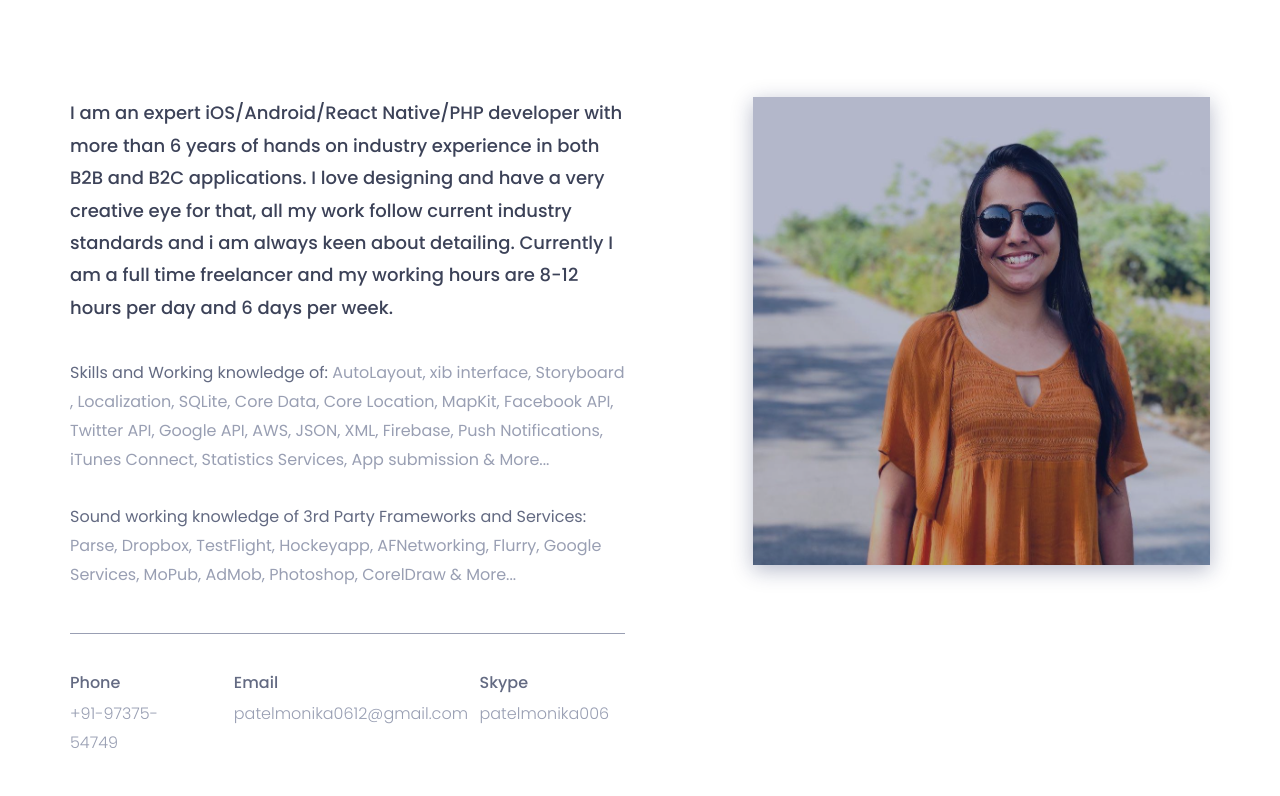
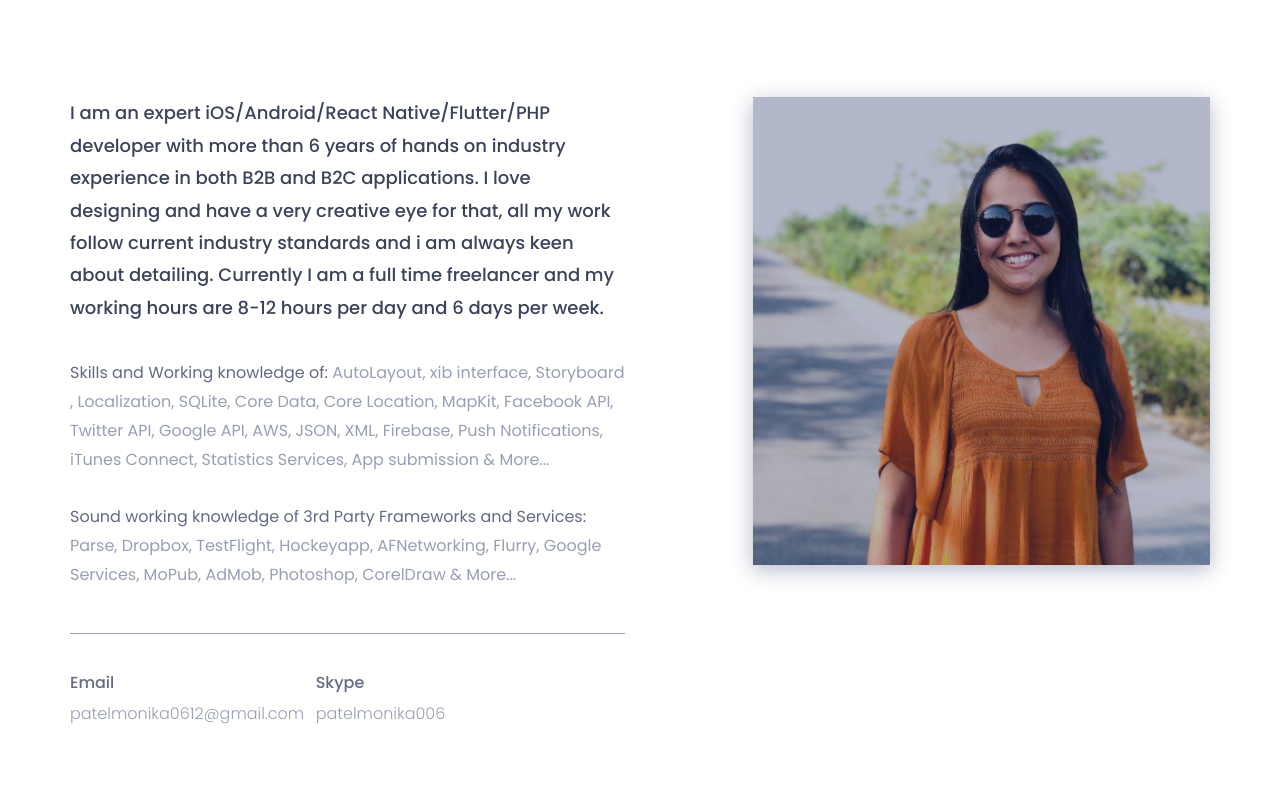
Before and after one commit to IAmMonika/iammonika.github.io, a plain HTML site: page index.html in a window 1280 px wide. Shown: the part 1020-1816 px from the top of the page. Drawn offline with nearby package versions, Linux system fonts and the light colour scheme.

Commit message:
Update index.html
update data

```diff
--- a/index.html
+++ b/index.html
@@ -126,7 +126,7 @@
 						<div class="col-sm-6">
 							<div class="single-about-txt">
 								<h3>
-									I am an expert iOS/Android/React Native/PHP developer with more than 6 years of hands on industry experience in both B2B and B2C applications. I love designing and have a very creative eye for that, all my work follow current industry standards and i am always keen about detailing. Currently I am a full time freelancer and my working hours are 8-12 hours per day and 6 days per week.
+									I am an expert iOS/Android/React Native/Flutter/PHP developer with more than 6 years of hands on industry experience in both B2B and B2C applications. I love designing and have a very creative eye for that, all my work follow current industry standards and i am always keen about detailing. Currently I am a full time freelancer and my working hours are 8-12 hours per day and 6 days per week.
 								</h3>
 								<p>
 									<span style="color:#636a82">Skills and Working knowledge of: </span> AutoLayout, xib interface, Storyboard , Localization, SQLite, Core Data, Core Location, MapKit, Facebook API, Twitter API, Google API, AWS, JSON, XML, Firebase, Push Notifications, iTunes Connect, Statistics Services, App submission & More...
@@ -134,12 +134,12 @@
 									<span style="color:#636a82">Sound working knowledge of 3rd Party Frameworks and Services: </span> Parse, Dropbox, TestFlight, Hockeyapp, AFNetworking, Flurry, Google Services, MoPub, AdMob, Photoshop, CorelDraw & More...
 								</p>
 								<div class="row">
-									<div class="col-sm-4" style="width:28%; !important">
-										<div class="single-about-add-info">
-											<h3>phone</h3>
-											<p>+91-97375-54749</p>
-										</div>
-									</div>
+<!--									<div class="col-sm-4" style="width:28%; !important">-->
+<!--										<div class="single-about-add-info">-->
+<!--											<h3>phone</h3>-->
+<!--											<p>+91-97375-54749</p>-->
+<!--										</div>-->
+<!--									</div>-->
 									<div class="col-sm-4" style="width:42%; !important">
 										<div class="single-about-add-info">
 											<h3>email</h3>
```
